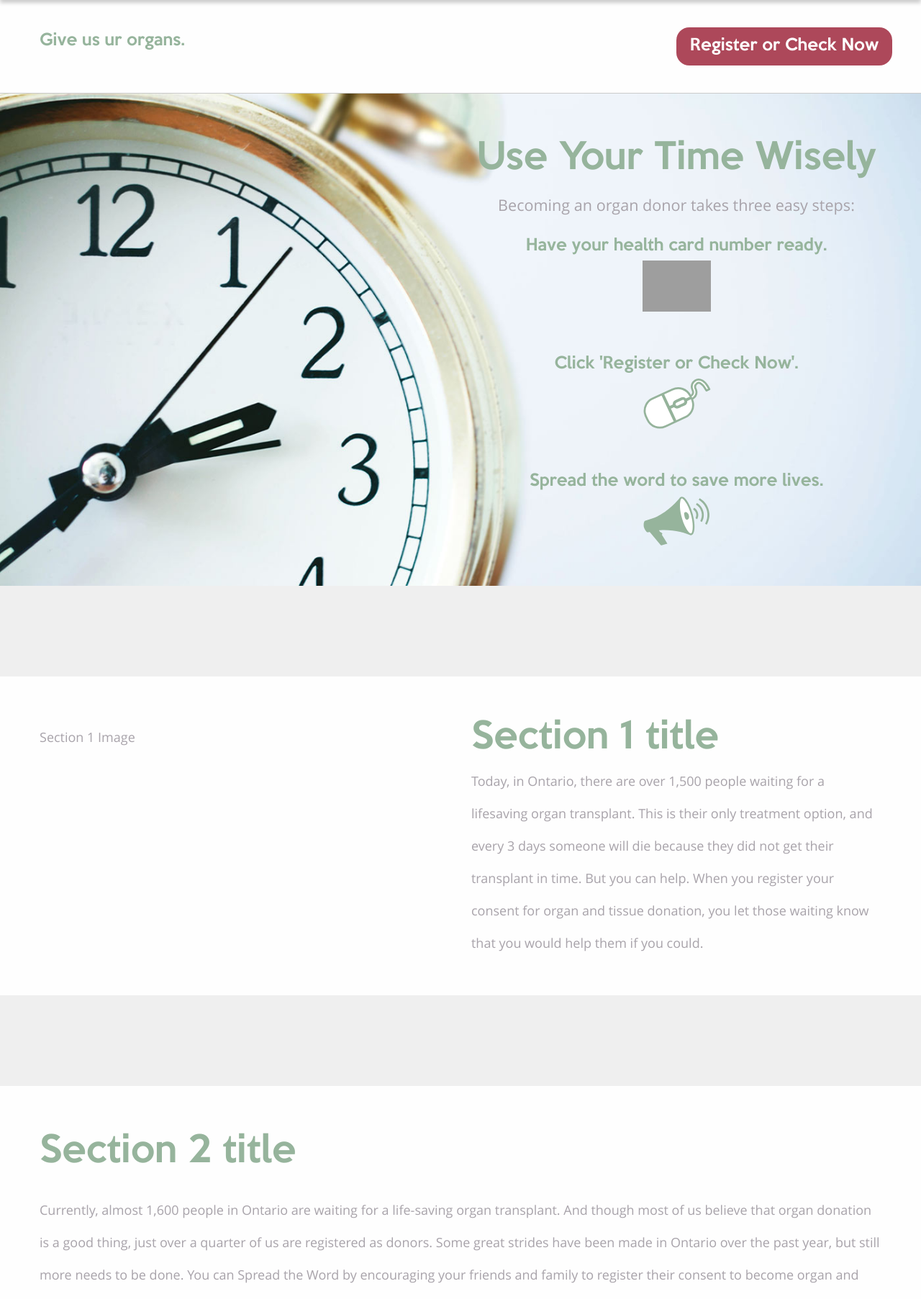
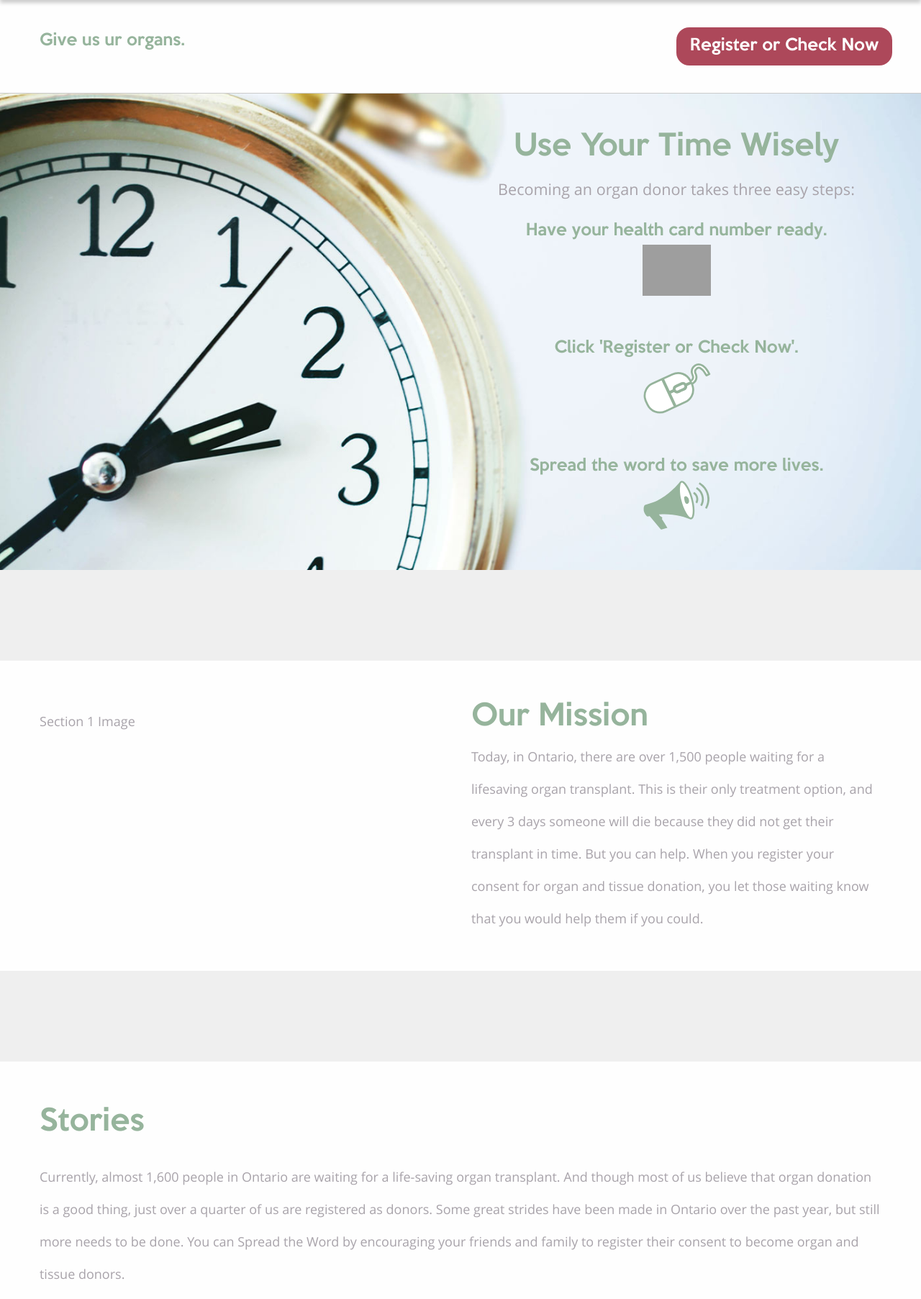
Before and after one commit to c-clinton/organ-donation, a PHP site: page / in a window 1280 px wide. Shown: the part 83-1888 px from the top of the page at 72% size. Run offline with PHP 8.4, Linux system fonts and the light colour scheme; grey boxes are pictures that could not be loaded.

Commit message:
Content inserted into stories page.

```diff
--- a/css/app.css
+++ b/css/app.css
@@ -109,7 +109,7 @@ color: #054f18;
 h1
 {
 
-font-size: 2.7em;
+font-size: 2.2em;
 margin-top: 1%;
 
 }
@@ -193,10 +193,7 @@ font-size: 1.2em;
 
 
 min-height: 50%;
-background-color: #efefef;
-background-image:url(../images/clockimg.jpg);
-background-size: cover;
-background-position: bottom-left;
+
 
 
 }
@@ -333,7 +330,75 @@ font-weight:100;
 
 }
 
+.green:hover
+{
+
+color: #054f18;
+
+}
+
+.thumbs
+{
+
+height: 25em;
+overflow: auto;
+background-color: #efefef;
+
+}
+
+.thumbs div
+{
+
+position: relative;
+margin-bottom: 2%;
+margin-top: 2%;
+
+}
+
+.thumb1
+{
+
+-webkit-box-shadow: 0px 2px 3px 3px rgba(149,179,155,1);
+-moz-box-shadow: 0px 2px 3px 3px rgba(149,179,155,1);
+box-shadow: 0px 2px 3px 3px rgba(149,179,155,1);
+
+}
+
+.thumbs p
+{
+
+position: absolute;
+z-index: 2;
+bottom: 0;
+margin: 0em;
+color: #ffffff;
+padding: 0em;
+width: 100%;
+height: 27%;
+background-color: rgba(0,0,0, 0.6);
+
+
+}
+
+
 @media only screen AND (min-width: 40em){
+
+	h1
+	{
+
+font-size: 2.2em;
+
+	}
+
+	.largeimgcon
+{
+
+background-color: #efefef;
+background-image:url(../images/clockimg.jpg);
+background-size: cover;
+background-position: bottom-left;
+
+}
 
 	.menustyle ul, .title-bar ul
 {
--- a/index.html
+++ b/index.html
@@ -72,6 +72,7 @@
       <div class="row">
       <div class="whitebg medium-6 medium-push-6 text-center columns">
       <h1>Use Your Time Wisely</h1>
+      <img id="mobileimg" class="show-for-small-only" src="images/clockimg.jpg" alt="Use your time wisely">
       <p class="textlarge">Becoming an organ donor takes three easy steps:</p>
       <h2>Have your health card number ready.</h2>
       <img class="small-4 medium-3 large-2" src="images/healthcardicon.svg" alt="health card icon">
@@ -86,13 +87,13 @@
 	<div class="space">
      <section class="row">
 
-      <h1 class="show-for-small-only small-12 columns">Section 1 title</h1>
+      <h1 class="show-for-small-only small-12 columns">Our Mission</h1>
       <p class="show-for-small-only small-12 columns">Section 1 image</p>
       <p class="show-for-small-only small-12 columns">Today, in Ontario, there are over 1,500 people waiting for a lifesaving organ transplant. This is their only treatment option, and every 3 days someone will die because they did not get their transplant in time.  But you can help. When you register your consent for organ and tissue donation, you let those waiting know that you would help them if you could.</p>
 
       <p class="show-for-medium medium-6 columns">Section 1 Image</p>
       <div class="show-for-medium medium-6 columns">
-      <h1>Section 1 title</h1>
+      <h1>Our Mission</h1>
       <p>Today, in Ontario, there are over 1,500 people waiting for a lifesaving organ transplant. This is their only treatment option, and every 3 days someone will die because they did not get their transplant in time.  But you can help. When you register your consent for organ and tissue donation, you let those waiting know that you would help them if you could.  </p>
       </div>
 
@@ -103,7 +104,7 @@
      <section>
 
      <div class="row">
-      <h1 class="small-12 columns">Section 2 title</h1>
+      <h1 class="small-12 columns">Stories</h1>
       <p class="small-12 columns">Currently, almost 1,600 people in Ontario are waiting for a life-saving organ transplant. And though most of us believe that organ donation is a good thing, just over a quarter of us are registered as donors. Some great strides have been made in Ontario over the past year, but still more needs to be done. You can Spread the Word by encouraging your friends and family to register their consent to become organ and tissue donors.</p>
       </div>
       <img class="small-12" src="images/couple.jpg" alt="Being a donor could save the life of someone dear.">
@@ -124,7 +125,7 @@
     <section class="row">
 
       <div class="small-12 columns">
-      <h1 class="text-center">Social Media Title</h1>
+      <h1 class="text-center">Spread the Word</h1>
       <h2 class="text-center">Organs Ipsum</h2>
       <p class="text-center">Icons</p>
       <div id="drivebut" class="small-centered text-center small-4 medium-3"><h3><a href="#">Start a Drive</a></h3></div>
```
Also changed, not shown: images/andrea_thumb.jpg (added), images/carol_thumb.jpg (added), images/justin_thumb.jpg (added), images/ryley_thumb.jpg (added), 3 other files.
